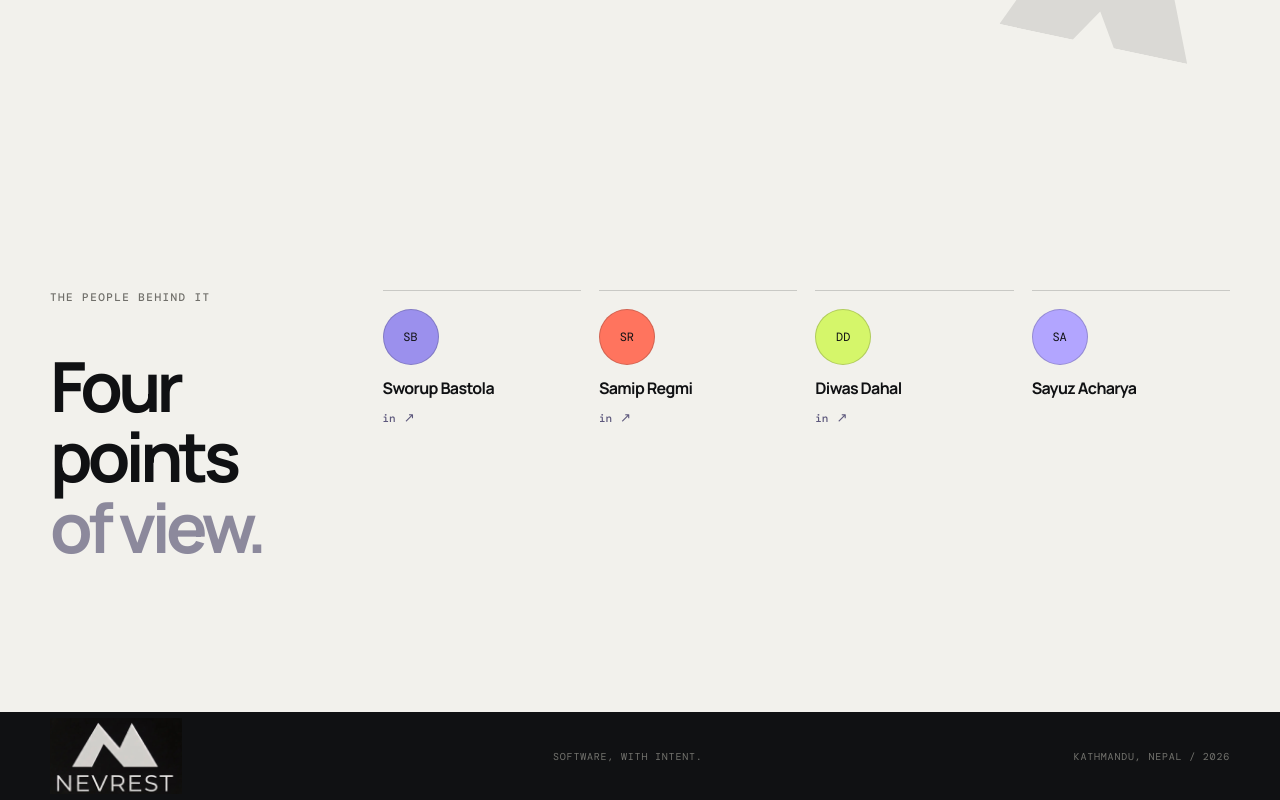
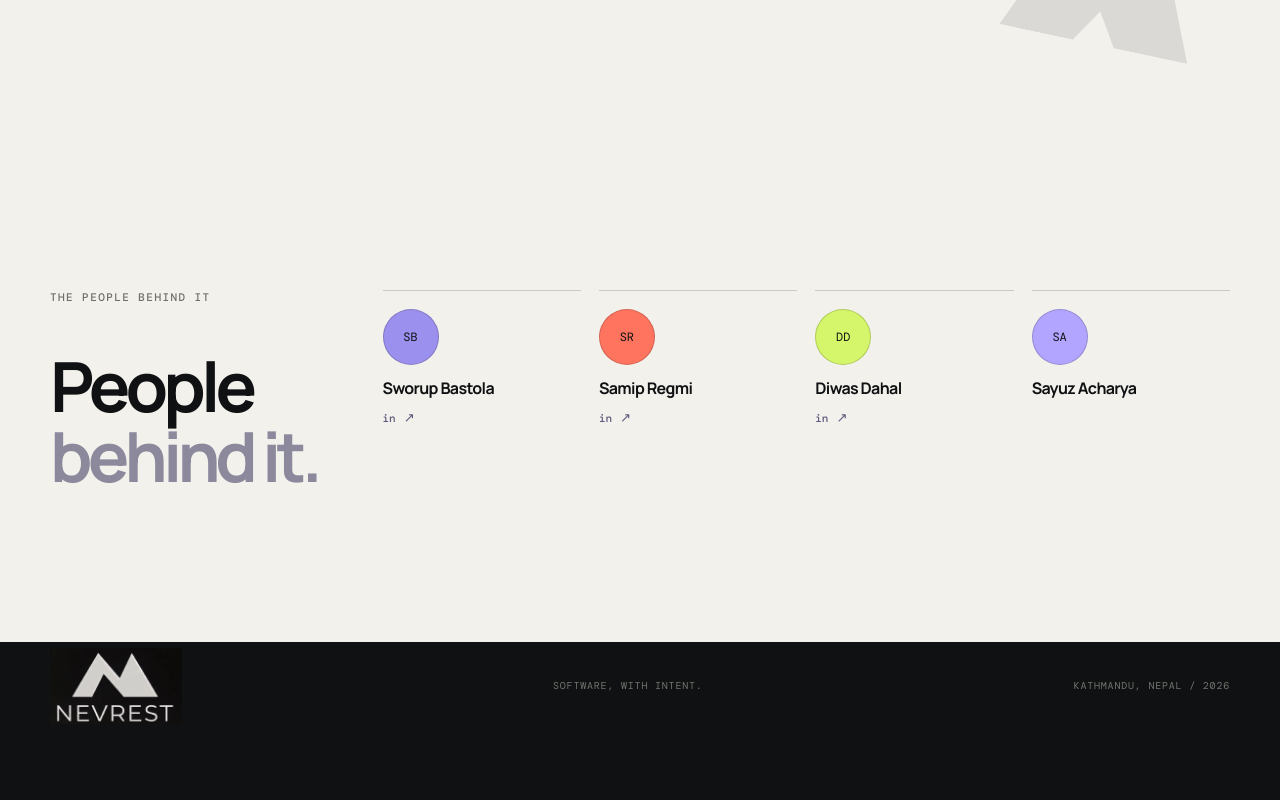
Before and after one commit to samTime101/nevrest-portfolio, a React (Vite) app: page / in a window 1280 px wide. Shown: the part 5002-5802 px from the top of the page. After the commit the page ends 5732 px from the top, so only its background shows below. Built offline with nearby package versions, Linux system fonts and the light colour scheme.

Commit message:
feat: people behind it

```diff
--- a/src/App.jsx
+++ b/src/App.jsx
@@ -103,7 +103,7 @@ function App() {
 
       <section className="contact" id="contact"><div className="shell contact-inner"><p className="section-label">Have a problem worth solving?</p><h2>Let&apos;s make<br /><span>something useful.</span></h2><a className="contact-link" href="mailto:contact@nevrestlabs.com">contact@nevrestlabs.com <Arrow /></a><div className="contact-mark"><Mark /></div></div></section>
 
-      <section className="founders" id="founders"><div className="shell"><div className="founders-intro"><p className="section-label">The people behind it</p><h2>Four points<br /><span>of view.</span></h2></div><div className="founder-list">{founders.map((founder, index) => <motion.div className={`founder founder--${index + 1}`} key={founder.name} whileHover={{ x: 8 }} transition={{ type: 'spring', stiffness: 260, damping: 24 }}><motion.div className="portrait" whileHover={{ rotate: 8, scale: 1.06 }} transition={{ type: 'spring', stiffness: 300, damping: 16 }}><span>{founder.initials}</span></motion.div><div><h3>{founder.name}</h3></div>{founder.linkedin && <a className="linkedin-link" href={founder.linkedin} target="_blank" rel="noreferrer" aria-label={`Open ${founder.name}'s LinkedIn profile`}>in <Arrow /></a>}</motion.div>)}</div></div></section>
+      <section className="founders" id="founders"><div className="shell"><div className="founders-intro"><p className="section-label">The people behind it</p><h2>People<br /><span>behind it.</span></h2></div><div className="founder-list">{founders.map((founder, index) => <motion.div className={`founder founder--${index + 1}`} key={founder.name} whileHover={{ x: 8 }} transition={{ type: 'spring', stiffness: 260, damping: 24 }}><motion.div className="portrait" whileHover={{ rotate: 8, scale: 1.06 }} transition={{ type: 'spring', stiffness: 300, damping: 16 }}><span>{founder.initials}</span></motion.div><div><h3>{founder.name}</h3></div>{founder.linkedin && <a className="linkedin-link" href={founder.linkedin} target="_blank" rel="noreferrer" aria-label={`Open ${founder.name}'s LinkedIn profile`}>in <Arrow /></a>}</motion.div>)}</div></div></section>
 
       <footer className="footer shell"><a className="footer-logo" href="#top"><img src={logo} alt="Nevrest Labs" /></a><span>Software, with intent.</span><span>Kathmandu, Nepal / 2026</span></footer>
     </main>
```
